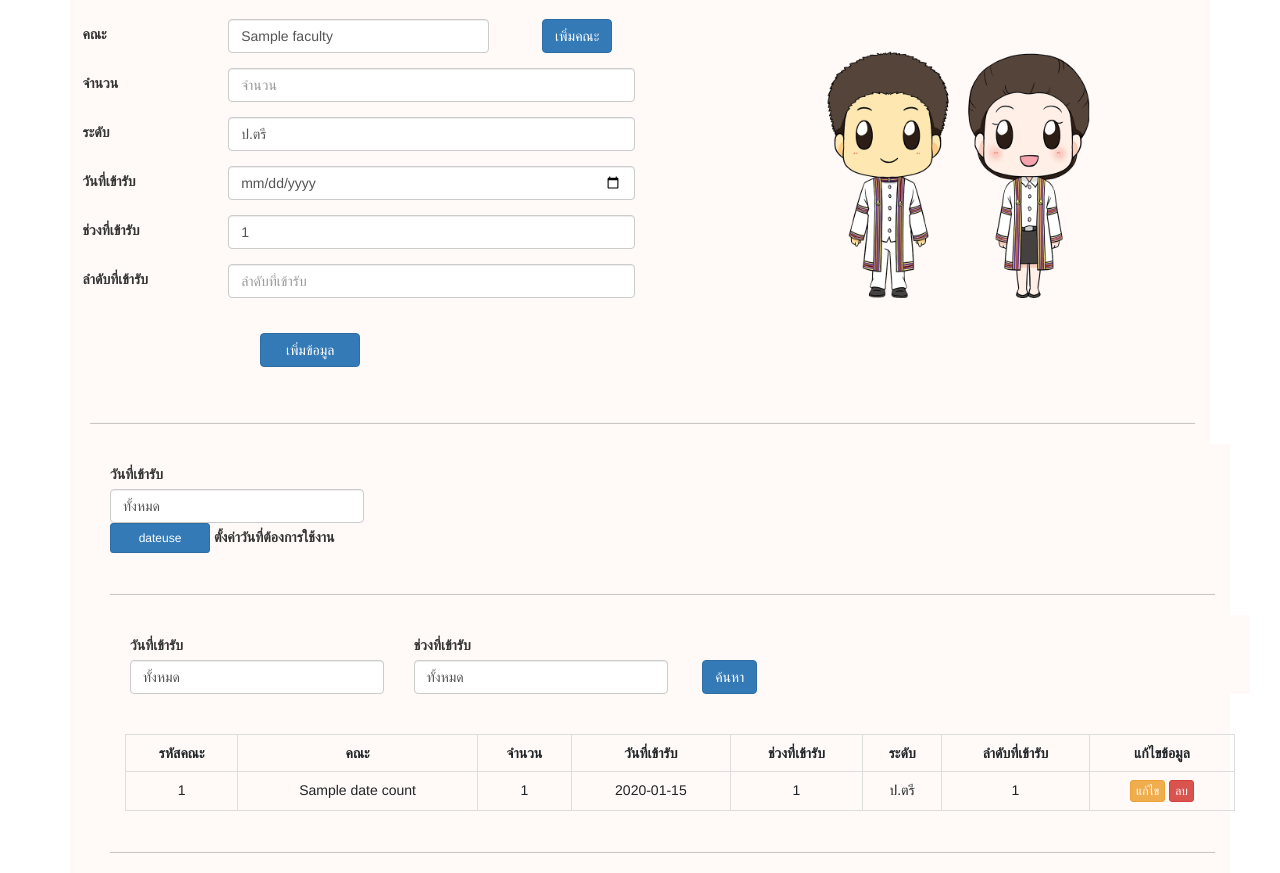
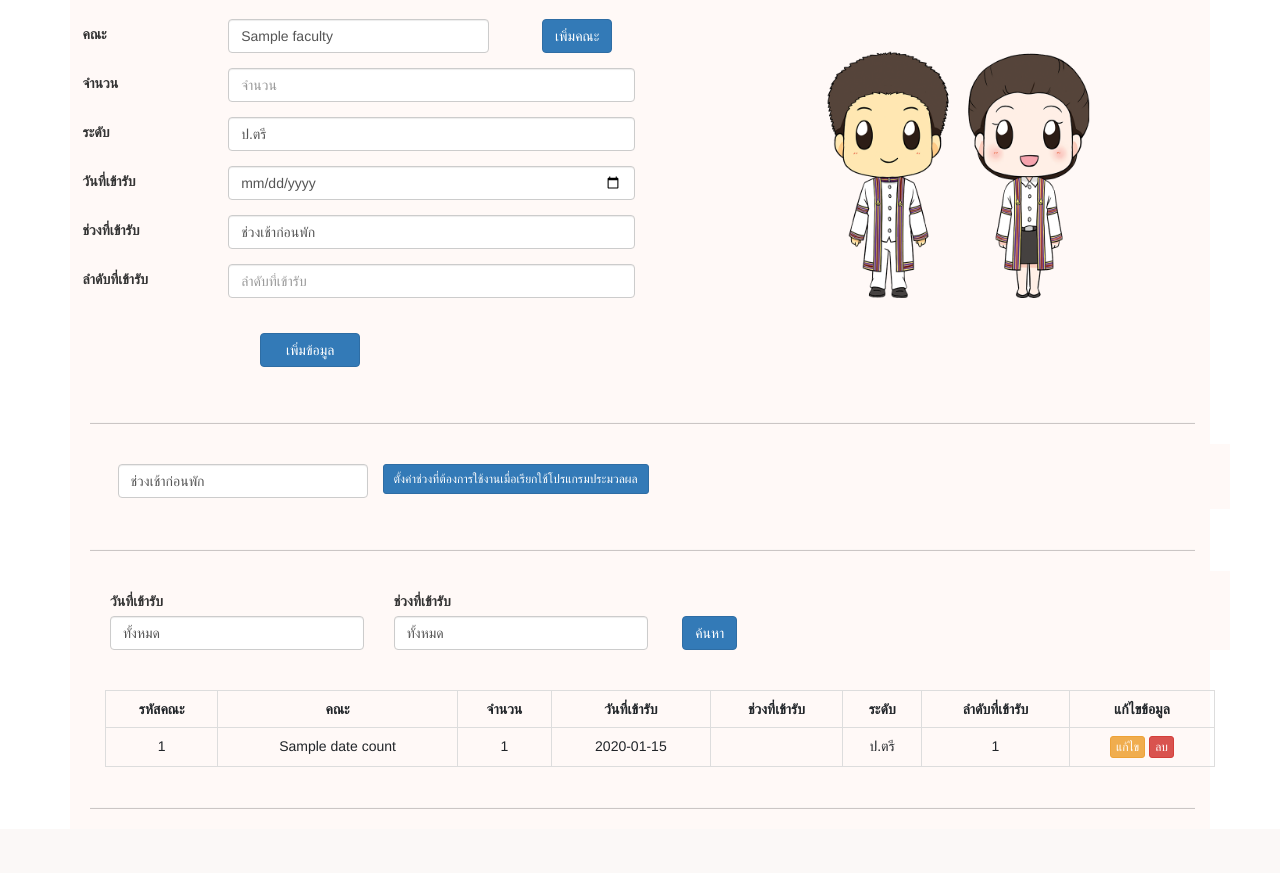
Before and after one commit to kimerser/HerokurmutiCount, a Flask app: page / in a window 1280 px wide. Shown: the part 211-1084 px from the top of the page. After the commit the page ends 1020 px from the top, so only its background shows below. Run offline with Flask 2, Linux system fonts and the light colour scheme; a database or web service that is not in the repository returns one stand-in record (values such as "Sample title"); data that the repository does not hold is empty; some libraries are stand-ins or nearby versions.

Commit message:
updatePage

```diff
--- a/app.py
+++ b/app.py
@@ -24,7 +24,7 @@
 def index():
     # con=mydb.connection.cursor()
     # sql = "SELECT * FROM faculty order by fac_id "
-    sql = "select dc.fac_id ,f.fac_name,f.department,dc.num_of_graduates,dc.dateuse,dc.range_count,dc.degree_id ,dc.count_id from date_counts dc  inner join faculty f on dc.fac_id = f.fac_id inner join degrees d on d.degree_id = dc.degree_id order by dc.count_id "
+    sql = "select dc.fac_id ,f.fac_name,f.fac_name,dc.num_of_graduates,dc.dateuse,dc.range_count,dc.degree_id ,dc.count_id,dc.count_no from date_counts dc  inner join faculty f on dc.fac_id = f.fac_id inner join degrees d on d.degree_id = dc.degree_id order by dc.dateuse, dc.count_no "
     mycursor.execute(sql)
     res = mycursor.fetchall()
     sql = "select fac_id ,fac_name from faculty f order by fac_id "
@@ -56,14 +56,16 @@
     current_date = now.strftime("%Y-%m-%d")
     print(current_date)
     val = [current_date]
-    selectDate = "select cp.start_time ,cp.end_time from count_proc cp left join date_counts dc ON cp.count_id  =  dc.count_id  WHERE to_char(cp.start_time , 'YYYY-MM-DD')  =  %s   order by range_count desc LIMIT 1 "
+    selectDate = "select cp.start_time ,cp.end_time from count_proc cp left join date_counts dc ON cp.count_id  =  dc.count_id  WHERE dc.dateuse  =  %s   and cp.start_time is not null order by  dc.count_no  desc LIMIT 1  "
     mycursor.execute(selectDate,val)
     selectDate = mycursor.fetchall()
     for selectDate in selectDate:
         # dateuse = datamonitor[0]
         startTime = selectDate[0]
         endTime = selectDate[1]
-    sql = "select dc.dateuse, sum(cp.current_person),sum(dc.num_of_graduates)  from count_proc cp inner join date_counts dc ON cp.count_id = dc.count_id where  to_char(cp.start_time , 'YYYY-MM-DD') =  %s  group by dc.dateuse"
+    startTime = startTime.strftime("%H:%M:%S")
+    endTime = endTime.strftime("%H:%M:%S")
+    sql = "select dc.dateuse, sum(cp.current_person),sum(dc.num_of_graduates)  from count_proc cp inner join date_counts dc ON cp.count_id = dc.count_id where  dc.dateuse =  %s  group by dc.dateuse"
     mycursor.execute(sql,val)
     datamonitor = mycursor.fetchall()
     print(datamonitor)
@@ -87,6 +89,7 @@
 @ app.route('/update', methods=['POST'])
 def update():
     print("update")
+    countNo = request.form["countNo"]
     facId = request.form["facId"]
     countId = request.form["countId"]
     # fac = request.form["fac"]
@@ -95,8 +98,8 @@
     dateuse = request.form["dateuse"]
     range = request.form["range"]
     dregree = request.form["dregree"]
-    sql = "UPDATE date_counts SET fac_id=%s, dateuse=%s, range_count=%s, degree_id=%s, num_of_graduates=%s WHERE count_id=%s"
-    val = [facId,dateuse,range,dregree, num, countId]
+    sql = "UPDATE date_counts SET  dateuse=%s, range_count=%s, degree_id=%s, num_of_graduates=%s ,count_no=%s,fac_id=%s  WHERE count_id=%s"
+    val = [dateuse,range,dregree, num,countNo,facId, countId]
     print(val)
     mycursor.execute(sql, val)
     mydb.commit()
@@ -124,12 +127,24 @@
     return redirect(url_for("index"))
 
 
+@ app.route("/update_range_count", methods=['GET', 'POST'])
+def updateRangeCount():
+    print("update_dateuse")
+    rangecount = request.form["rangecount"]
+    print(rangecount)
+    sql = 'UPDATE parameters SET range_count    = %s'
+    val = [rangecount]
+    mycursor.execute(sql, val)
+    mydb.commit()
+    return redirect(url_for("index"))
+
+
 @ app.route("/ ", methods=['GET', 'POST'])
 def find_fac():
     print("index")
         # con=mydb.connection.cursor()
     # sql = "SELECT * FROM faculty  where dateuse=%s order by fac_id"
-    sql = "select dc.fac_id ,f.fac_name,f.department,dc.num_of_graduates,dc.dateuse,dc.range_count,dc.degree_id ,dc.count_id from date_counts dc  inner join faculty f on dc.fac_id = f.fac_id inner join degrees d on d.degree_id = dc.degree_id where dc.dateuse like %s and dc.range_count like %s order by dc.count_id "
+    sql = "select dc.fac_id ,f.fac_name,f.fac_name,dc.num_of_graduates,dc.dateuse,dc.range_count,dc.degree_id ,dc.count_id ,dc.count_no from date_counts dc  inner join faculty f on dc.fac_id = f.fac_id inner join degrees d on d.degree_id = dc.degree_id where dc.dateuse like %s and dc.range_count like %s order by dc.count_id "
     dateuse = request.form["dateuse"]
     range = request.form["range"]
     val =[dateuse,range]
@@ -224,12 +239,12 @@
             print(dregree)
             countNo = request.form["countNo"]
             print(countNo)
+            currentperson = 0;
 
-
-            sql = "INSERT INTO count_proc (fac_id, start_time, end_time, data_stamp, current_person, time_per_person) VALUES( NULL, NULL, NULL, NULL, NULL, NULL)"
+            sql = "INSERT INTO count_proc (fac_id, start_time, end_time, date_stamp, current_person, time_per_person ) VALUES( NULL, NULL, NULL, NULL, 0, NULL)"
+            # val = [facId,dateuse,currentperson]
             mycursor.execute(sql)
             mydb.commit()
-
             sql = "(select  max(count_id)::text from count_proc cp)"
             mycursor.execute(sql)
             mydb.commit()
@@ -238,10 +253,10 @@
                 print(getcountid)
                 getcountid = setcountid[0]
 
-            sql = "INSERT INTO date_counts (fac_id, dateuse, range_count, count_id, degree_id, num_of_graduates) VALUES( %s, %s, %s, %s, %s, %s)"
+            sql = "INSERT INTO date_counts (fac_id, dateuse, range_count, count_id, degree_id, num_of_graduates,count_no) VALUES( %s, %s, %s, %s, %s, %s,%s)"
             # sql = "INSERT INTO faculty (fac_id, fac_name, department, num_of_graduates, dateuse, range_count, degrees_id,count_no) VALUES (%s,%s,%s,%s,%s,%s,%s,%s)"
             # val = [facId, fac]
-            val = [facId,dateuse, range, getcountid, dregree , num]
+            val = [facId,dateuse, range, getcountid, dregree , num ,countNo]
             print("insert_count_no")
             print(val)
             print(sql)
--- a/templates/index.html
+++ b/templates/index.html
@@ -94,15 +94,10 @@
                             <label for="" class="col-sm-3 col-form-label">ช่วงที่เข้ารับ</label>
                             <div class="col-sm-9">
                                 <select class="form-control" name="range" id="range">
-                                    <option value="1">1</option>
-                                    <option value="2">2</option>
-                                    <option value="3">3</option>
-                                    <option value="4">4</option>
-                                    <option value="5">5</option>
-                                    <option value="6">6</option>
-                                    <option value="7">7</option>
-                                    <option value="8">8</option>
-                                    <option value="9">9</option>
+                                    <option value="1">ช่วงเช้าก่อนพัก</option>
+                                    <option value="2">ช่วงเช้าหลังพัก</option>
+                                    <option value="3">ช่วงบ่ายก่อนพัก</option>
+                                    <option value="4">ช่วงบ่ายหลังพัก</option>
                                 </select>
                             </div>
                         </div>
@@ -134,54 +129,21 @@
         <hr>
         <div class="container" style="background: #fff9f7; padding-top: 20px; padding-left: 20px;">
             <div class="row">
-                <div class="col-sm-12">
-
-                    <div class="row">
+                <form action="/update_range_count" method="POST">
+                    <div class="form-group">
                         <div class="col-sm-3">
-                            <form action="/update_dateuse" method="POST">
-                                <label>วันที่เข้ารับ</label>
-                                <select class="form-control" name="dateuse" id="dateuse">
-                                    <option value="%%">ทั้งหมด</option>
-                                    {% for data in datasert %}
-                                    <option value="{{data[4]}}">{{data[4]}}</option>\
-                                    {% endfor %}
-                                </select>
-                                <input id="btcf" class="btn btn-primary btn-sm" type="submit" value="dateuse">
-                                <label for="">ตั้งค่าวันที่ต้องการใช้งาน</label>
-                            </form>
-                        </div>
-
-                        <!-- <div class="col-sm-3">
-                                <label>ช่วงที่เข้ารับ</label>
-                                <select class="form-control" name="range" id="range">
-                                    <option value="%%">ทั้งหมด</option>
-                                    <option value="1">1</option>
-                                    <option value="2">2</option>
-                                    <option value="3">3</option>
-                                    <option value="4">4</option>
-                                    <option value="5">5</option>
-                                    <option value="6">6</option>
-                                    <option value="7">7</option>
-                                    <option value="8">8</option>
-                                    <option value="9">9</option>
+                            <select class="form-control" name="rangecount" id="rangecount">
+                                <option value="1">ช่วงเช้าก่อนพัก</option>
+                                <option value="2">ช่วงเช้าหลังพัก</option>
+                                <option value="3">ช่วงบ่ายก่อนพัก</option>
+                                <option value="4">ช่วงบ่ายหลังพัก</option>
                             </select>
                         </div>
-
-                            <div class="col-sm-1" align="center" style="align-self: self-end;">
-                                <button id="findfact" type="submit" class="btn btn-primary">ค้นหา</button>
+                        <input class="btn btn-primary btn-sm" type="submit"
+                            value="ตั้งค่าช่วงที่ต้องการใช้งานเมื่อเรียกใช้โปรแกรมประมวลผล">
+                        <!-- <label for=""></label> -->
                     </div>
-
-                        </div> -->
-                        <!-- <select class="form-control" name="dregree" id="dregree">
-                            <option value="1" selected>ป.ตรี</option>
-                            <option value="2">ป.โท</option>
-                        </select> -->
-                        <!-- <div class="form-group row">
-                            <div class="col-sm-10" align="center">
-                                <button id="findfact" type="submit" class="btn btn-primary">ค้นหา</button>
-                            </div>
-                        </div> -->
-                    </div>
+                </form>
             </div>
         </div>
         <br>
@@ -254,13 +216,23 @@
                     <td>{{data[1]}}</td>
                     <td>{{data[3]}}</td>
                     <td>{{data[4]}}</td>
-                        <td>{{data[5]}}</td>
+                    <td>
+                        {% if data[5] == '1' %}
+                        ช่วงเช้าก่อนพัก
+                        {% elif data[5] == '2' %}
+                        ช่วงเช้าหลังพัก
+                        {% elif data[5] == '3' %}
+                        ช่วงบ่ายก่อนพัก
+                        {% elif data[5] == '4' %}
+                        ช่วงบ่ายหลังพัก
+                        {% endif %}
+                    </td>
                     {% if data[6] == 1 %}
                     <td>ป.ตรี</td>
                     {% else %}
                     <td>ป.โท</td>
                     {% endif %}
-                        <td>{{data[7]}}</td>
+                    <td>{{data[8]}}</td>
                     <td>
                         <a href="" class="btn btn-warning btn-xs" data-toggle="modal"
                             data-target="#modaledit{{data[7]}}">แก้ไข</a>
@@ -278,13 +250,19 @@
                             <div class="modal-body">
                                 <form action="/update" method="POST">
                                     <div class="form-group">
-                                            <label>ลำดับ:</label>
+                                        <label>ลำดับที่เข้ารับ:</label>
                                         <input type="hidden" name="countId" value="{{data[7]}}">
-                                            <input type="text" class="form-control" name="facId" value="{{data[0]}}">
+                                        <input type="text" class="form-control" name="countNo" value="{{data[8]}}">
                                     </div>
                                     <div class="form-group">
                                         <label>คณะ:</label>
-                                            <input type="text" class="form-control" name="fac" value="{{data[1]}}">
+                                        <select class="form-control" name="facId" id="facId">
+                                            <option value="{{data[0]}}">{{data[1]}}</option>
+                                            {% for data in facdetail %}
+                                            <option value="{{data[0]}}">{{data[1]}}</option>
+                                            {% endfor %}
+                                        </select>
+                                        <!-- <input type="text" class="form-control" name="fac" value="{{data[1]}}"> -->
                                     </div>
                                     <div class="form-group">
                                         <label>จำนวน:</label>
@@ -298,16 +276,20 @@
                                     <div class="form-group">
                                         <label>ช่วงที่เข้ารับ:</label>
                                         <select class="form-control" name="range" id="range">
-                                                <option value="{{data[5]}}">{{data[5]}}</option>
-                                                <option value="1">1</option>
-                                                <option value="2">2</option>
-                                                <option value="3">3</option>
-                                                <option value="4">4</option>
-                                                <option value="5">5</option>
-                                                <option value="6">6</option>
-                                                <option value="7">7</option>
-                                                <option value="8">8</option>
-                                                <option value="9">9</option>
+                                            {% if data[5] == 1 %}
+                                            <option value="{{data[5]}}">ช่วงเช้าก่อนพัก</option>
+                                            {% elif data[5] == 2 %}
+                                            <option value="{{data[5]}}">ช่วงเช้าหลังพัก</option>
+                                            {% elif data[5] == 3 %}
+                                            <option value="{{data[5]}}">ช่วงบ่ายก่อนพัก</option>
+                                            {% elif data[5] == 4 %}
+                                            <option value="{{data[5]}}">ช่วงบ่ายหลังพัก</option>
+                                            {% endif %}
+
+                                            <option value="1">ช่วงเช้าก่อนพัก</option>
+                                            <option value="2">ช่วงเช้าหลังพัก</option>
+                                            <option value="3">ช่วงบ่ายก่อนพัก</option>
+                                            <option value="4">ช่วงบ่ายหลังพัก</option>
                                         </select>
                                     </div>
 
--- a/templates/monitoring.html
+++ b/templates/monitoring.html
@@ -18,7 +18,7 @@
     <link rel="stylesheet" href="//code.jquery.com/ui/1.11.4/themes/smoothness/jquery-ui.css">
     <script src="//code.jquery.com/jquery-1.10.2.js"></script>
     <script src="//code.jquery.com/ui/1.11.4/jquery-ui.js"></script>
-    <meta http-equiv="refresh" content="100" />
+    <meta http-equiv="refresh" content="10" />
 
 </head>
 
```
Also changed, not shown: templates/admin.html (+1 -7 lines). Lines whose indentation alone changed are shown as unchanged.
